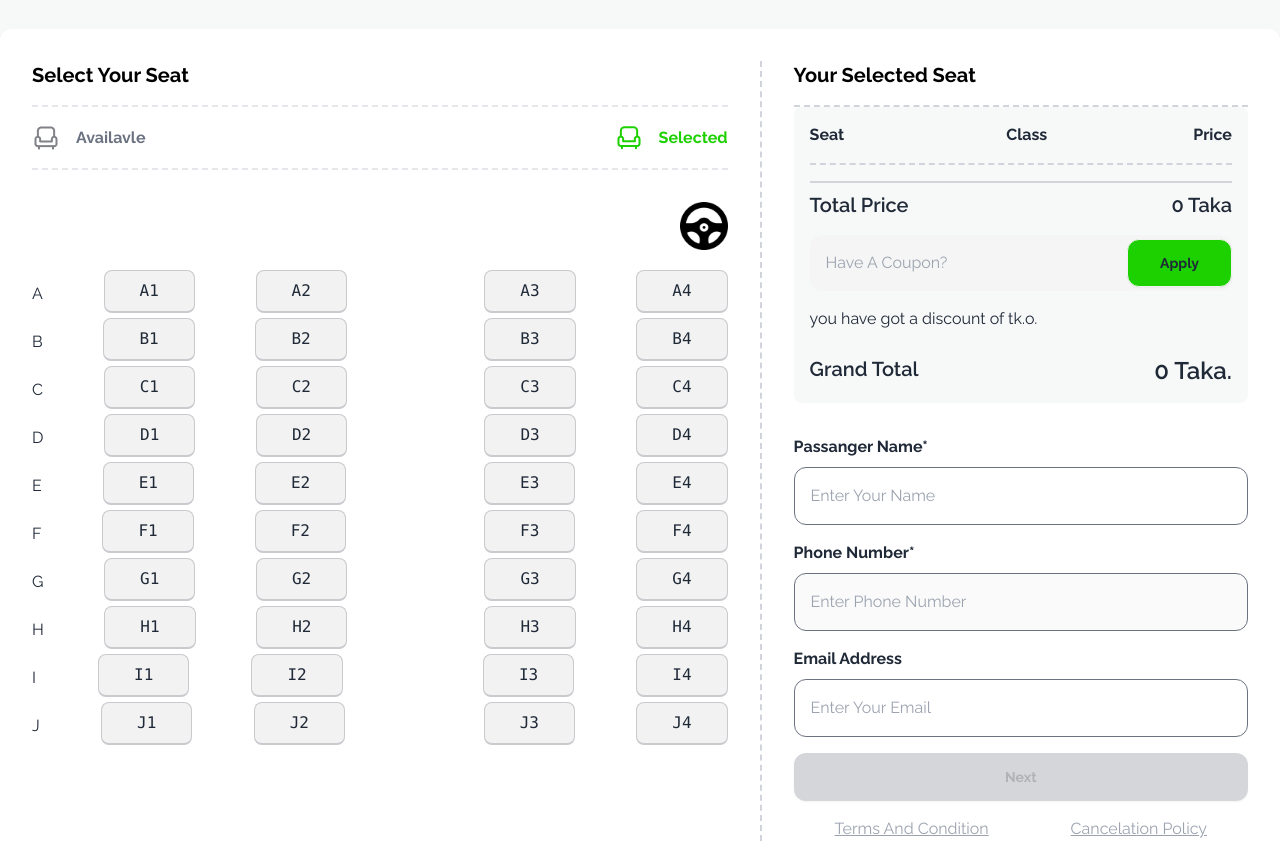
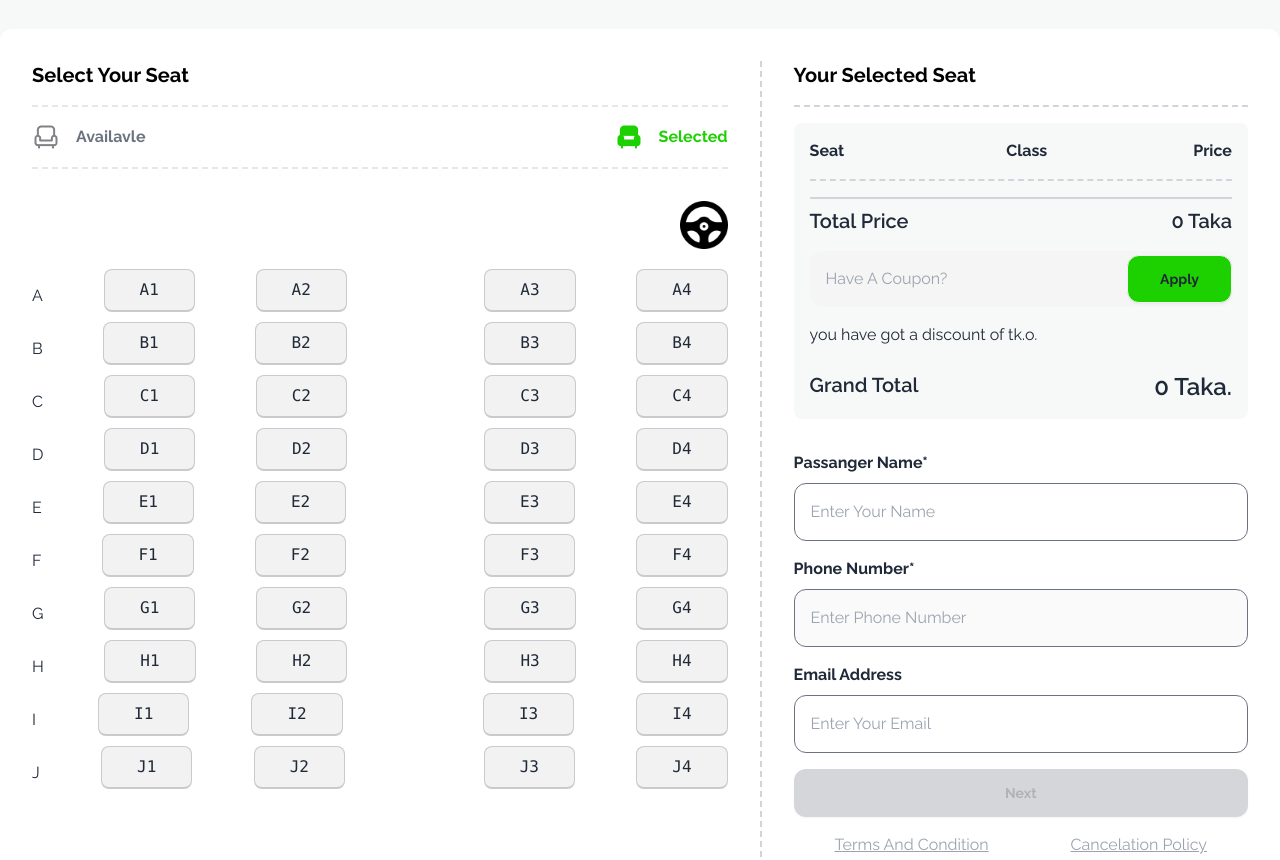
Before and after one commit to joychandrauday/e.ticket.fare, a plain HTML site: page index.html in a window 1280 px wide. Shown: the part 1929-2789 px from the top of the page. Drawn offline with nearby package versions, Linux system fonts and the light colour scheme.

Commit message:
updated some inner style

```diff
--- a/css/style.css
+++ b/css/style.css
@@ -26,5 +26,5 @@ html{
 .kbd{
   cursor: pointer;
   padding: 8px 35px !important;
-  margin: 0 0 5px;
+  margin: 0 0 10px;
 }
--- a/index.html
+++ b/index.html
@@ -195,7 +195,7 @@
                             <h4 class="ml-4 text-gray-500 capitalize font-bold">availavle</h4>
                         </div>
                         <div class="busSeatSelect flex items-center">
-                            <img src="images/seat-green.png" alt="">
+                            <img src="images/seat-green-filled.png" alt="">
                             <h4 class="ml-4 text-[#1DD100] capitalize font-bold">selected</h4>
                         </div>
 
@@ -289,7 +289,7 @@
             </div>
             <div class="ticketPurchaseSection basis-2/5 pl-8">
                 <h3 class="capitalize font-bold text-black text-xl border-b-2 border-dashed border-y-gray-300 pb-4">Your Selected Seat</h3>
-                <div class="selectedSeatSection bg-[#F7F8F8] p-4 rounded-lg">
+                <div class="selectedSeatSection bg-[#F7F8F8] p-4 mt-4 rounded-lg">
                     <div class="selectedSeatTop capitalize flex justify-between font-bold border-gray-300 border-b-2 border-dashed pb-4 mb-4">
                         <h4>seat <span id="selectedSeatCount" class="text-white p-2 rounded-lg"></span></h4>
                         <h4>class</h4>
```
